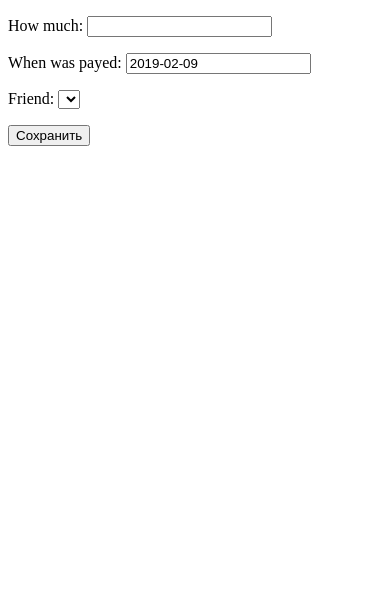
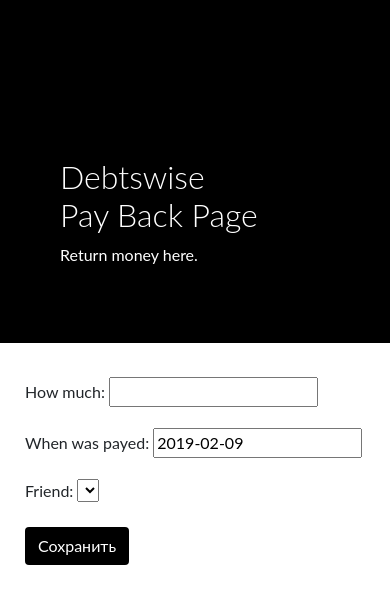
Before and after one commit to ammstir/Learn-Python-Debts, a Django app: page /return/ in a window 390 px wide. Shown: the top 604 px of the page. Run offline with Django 3.2, Linux system fonts and the light colour scheme; lists and menus that the app fills with data are empty; some libraries are stand-ins or nearby versions.

Commit message:
Все доступные функции на дашборде

```diff
--- a/debt_history/urls.py
+++ b/debt_history/urls.py
@@ -1,5 +1,5 @@
 from django.urls import path
-from .views import registration, logout_view, make_bill, debt_list, bill_list, add_group, whom_how_much, group_list, money_return
+from .views import registration, logout_view, make_bill, debt_list, bill_list, add_group, whom_how_much, money_return, group_list
 
 
 
@@ -8,7 +8,7 @@ urlpatterns = [
     path('group/new/', add_group, name='newgroup'),
     path('logout/', logout_view, name='logout'),
     path('bills/new/', make_bill, name='make_bill'),
-    path('debt/list/', debt_list, name='debt_list'),
+    path('', debt_list, name='debt_list'),
     path('bills/list/', bill_list, name='bill_list'),
     path('debts/my/', whom_how_much, name='whom_how_much'),
     path('return/', money_return, name='money_return'),
--- a/debt_history/views.py
+++ b/debt_history/views.py
@@ -72,6 +72,8 @@ def make_bill(request):
 
 @login_required
 def debt_list(request):
+    current_user = request.user
+    form = ShowGroup(current_user)
     debt_l = Debt.objects.filter(bill__author=request.user, paid=False).all()
     debts = []
     for debt in debt_l:
@@ -91,10 +93,21 @@ def debt_list(request):
     total_balance = {}
     total_balance = Bill.objects.aggregate(Sum('debt_amount'))
 
+    user_id = request.user.id
+    allmydebts = Debt.objects.filter(user_id=user_id)
+    whom = {}
+    for debt in allmydebts:
+        name = debt.bill.author.username
+        amount = calculate_debt_amount(debt)
+        if name not in whom:
+            whom.update({name: amount})
+        else:
+            whom[name] += amount
 
 
 
-    return render(request, 'debt_history/debt_list.html', {'debt_list': debts, 'debts_by_user': debts_by_user, 'total_balance': total_balance})
+
+    return render(request, 'debt_history/debt_list.html', {'debt_list': debts, 'debts_by_user': debts_by_user, 'total_balance': total_balance,'whom': whom, 'form': form})
 
 #просто выводит все объекты модели Bill
 def bill_list(request):
@@ -142,8 +155,8 @@ def money_return(request):
                 bill.save()
                 debt = Debt(user=data['friend'], bill=bill, percent=100)
                 debt.save()
+        return redirect('debt_list')
 
-            return render(request, 'debt_history/return_debts.html', {'form': form})
 
     return render(request, 'debt_history/return_debts.html', {'form': form})
 
--- a/templates/dash/dashcentercontent.html
+++ b/templates/dash/dashcentercontent.html
@@ -1,4 +1,4 @@
-{% extends "dash\dashsidebar.html" %}
+{% extends "dash\dashleftbar.html" %}
 
 
 {% block content %}
--- a/templates/dash/dashleftbar.html
+++ b/templates/dash/dashleftbar.html
@@ -14,5 +14,5 @@
 
         </ul>
 
-    </div>
+</div>
 {% endblock %}
--- a/templates/dash/dashsidebar.html
+++ b/templates/dash/dashsidebar.html
@@ -28,9 +28,10 @@
     {% endblock %}
 
     {% block page %}
+        {% block leftsidebar %}
+        {% endblock %}
         {% block content %}
         {% endblock %}
-	    {% block leftsidebar %}
-        {% endblock %}
+
 
     {% endblock %}
--- a/templates/debt_history/debt_list.html
+++ b/templates/debt_history/debt_list.html
@@ -1,4 +1,5 @@
 {% extends "dash\dashcentercontent.html" %}
+
 
 
 {% block buttons %}
@@ -15,7 +16,7 @@
                 <a class="btn btn-secondary btn-sm" href="{% url 'newgroup' %}" role="button">Добавить группу</a>
           </div>
           <div class="col-sm">
-                <a class="btn btn-secondary btn-sm" href="{% url 'make_bill' %}" role="button">Погасить долг</a>
+                <a class="btn btn-secondary btn-sm" href="{% url 'money_return' %}" role="button">Погасить долг</a>
             </div>
         </div>
     </div>
@@ -31,7 +32,7 @@
             Общий баланс группы {{ total_balance.debt_amount__sum }}
           </div>
           <div class="col-sm">
-            Тут сколько вы суммарно должны всем
+            {{ whom }}
           </div>
           <div class="col-sm">
             Тут сколько вам
--- a/templates/debt_history/return_debts.html
+++ b/templates/debt_history/return_debts.html
@@ -1,16 +1,22 @@
-<!DOCTYPE html>
-<html lang="en">
-<head>
-    <meta charset="UTF-8">
-    <title>Return Debts</title>
-</head>
-<body>
+{% extends "base_auth.html" %}
 
-<form action="" method="post" class="post-form">
-    {% csrf_token %}
-    {{ form.as_p }}
-    <input type="submit" value="Сохранить">
+
+{% block title_sidebar %}
+<h2>Debtswise<br> Pay Back Page</h2>
+<p>Return money here.</p>
+{% endblock %}
+
+{% block content %}
+<div class="main">
+    <div class="col-md-6 col-sm-12">
+       <div class="login-form">
+            <form action="" method="post" class="post-form">
+                {% csrf_token %}
+                {{ form.as_p }}
+                <button type="submit" class="btn btn-black">Сохранить</button>
 </form>
+</div>
+</div>
 
-</body>
-</html>
+</div>
+{% endblock %}
```
